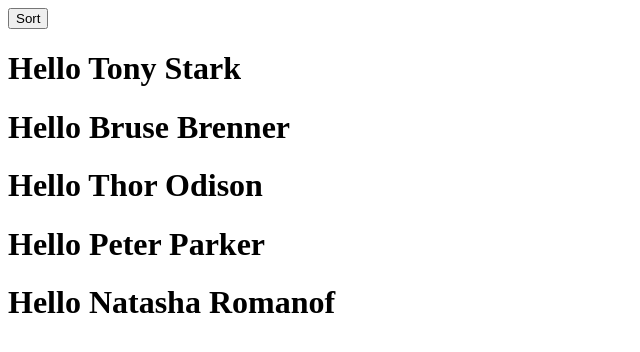
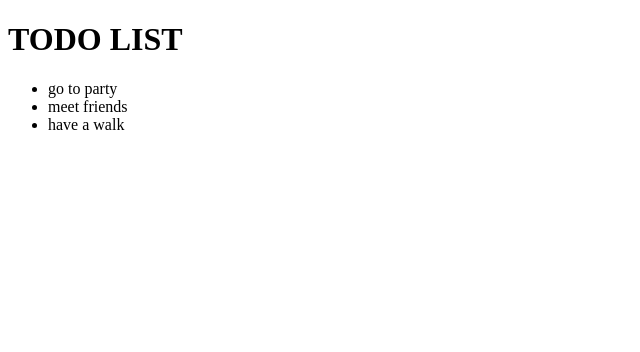
Before and after one commit to LarysaLemeshuk/cra-first-project, a React (Create React App) app: page / in a window 1280 px wide. Shown: the top 352 px of the page, without its empty margins (0-640 px from the left). Built offline with nearby package versions, Linux system fonts and the light colour scheme.

Commit message:
TodoList task 1 resolve

```diff
--- /dev/null
+++ b/src/Components/TodoList/TodoList.js
@@ -0,0 +1,54 @@
+import React from 'react';
+
+class TodoList extends React.Component {
+  constructor(props) {
+    super(props);
+
+    this.state = {
+      todoList: [
+        { id: 1, text: 'go to party' },
+        { id: 2, text: 'meet friends' },
+        { id: 3, text: 'have a walk' },
+      ],
+    };
+  }
+
+  renderLi() {
+    const { todoList } = this.state;
+
+    return todoList.map((task) => <li key={task.id}>{task.text}</li>);
+  }
+
+  render() {
+    return (
+      <>
+        <h1>TODO LIST</h1>
+        <ul>{this.renderLi()}</ul>
+      </>
+    );
+  }
+}
+
+export default TodoList;
+
+/*
+задача 1
+Створити компоненту todoList
+
+Ця компонента має в стейті масив обʼєктів, в якому будуть знаходитись текст задачі та її id.
+Приблизно це може виглядати ось таким чином:
+[
+{id: 1, text: 'go to party'},
+ {id: 2, text: 'meet friends'},
+ {id: 3, text: 'have a walk'}
+]
+Компонента рендерить список <li>, всередині якого один рядок з масиву
+Приблизно це може виглядати ось таким чином:
+<ul>
+ <li>go to party</li>
+ <li>meet friends</li>
+ <li>have a walk</li>
+</ul>
+
+
+*/
--- a/src/index.js
+++ b/src/index.js
@@ -1,6 +1,8 @@
 import React from 'react';
 import ReactDOM from 'react-dom/client';
 import AlohaDashboard from './Components/App/AlohaDashboard/AlohaDashboard';
+import TodoList from './Components/TodoList/TodoList';
+
 
 const root = ReactDOM.createRoot(document.getElementById('root'));
-root.render(<AlohaDashboard />);
+root.render(<TodoList />);
```
Also changed, not shown: src/Components/App/AlohaDashboard/AlohaDashboard.js (line endings or trailing spaces).
